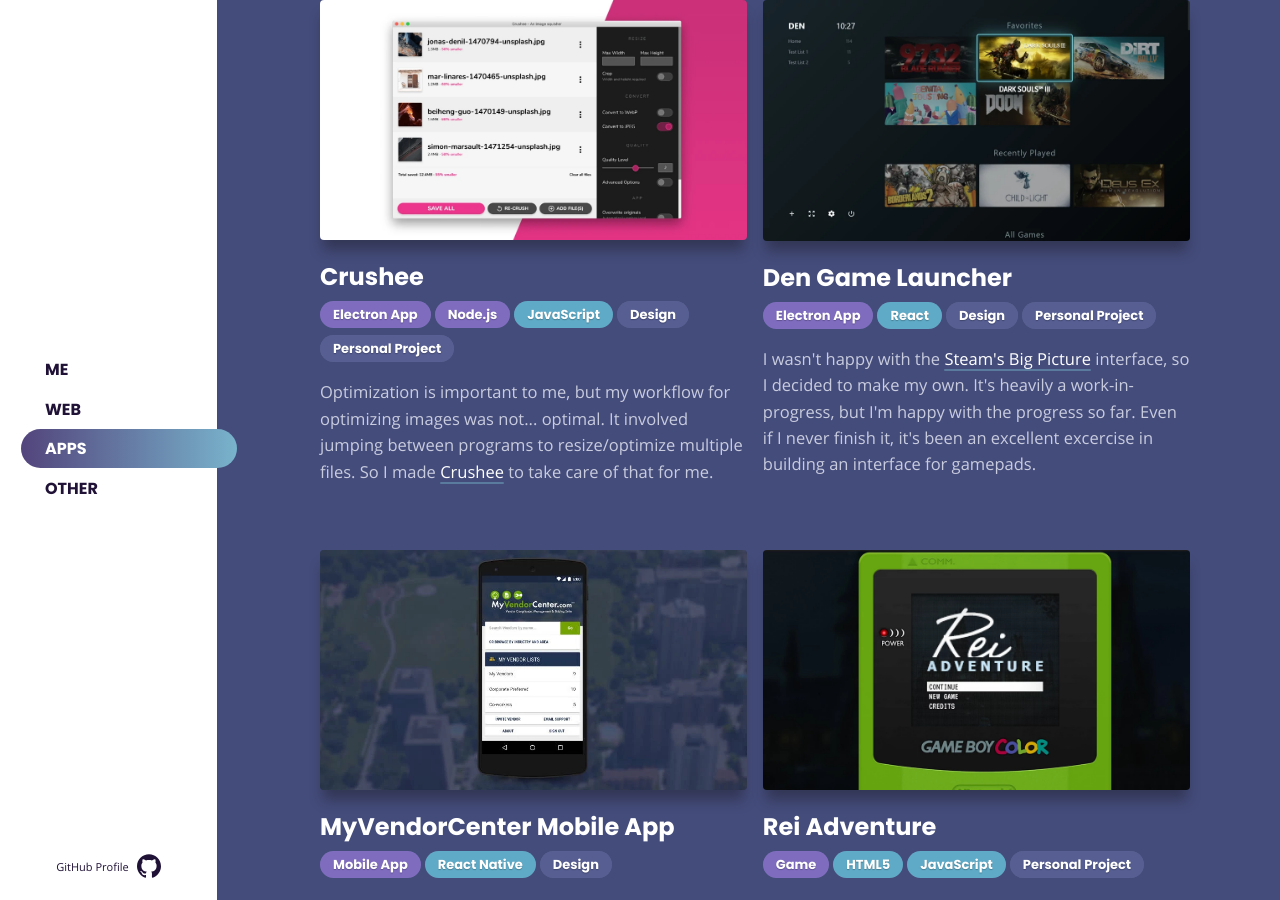
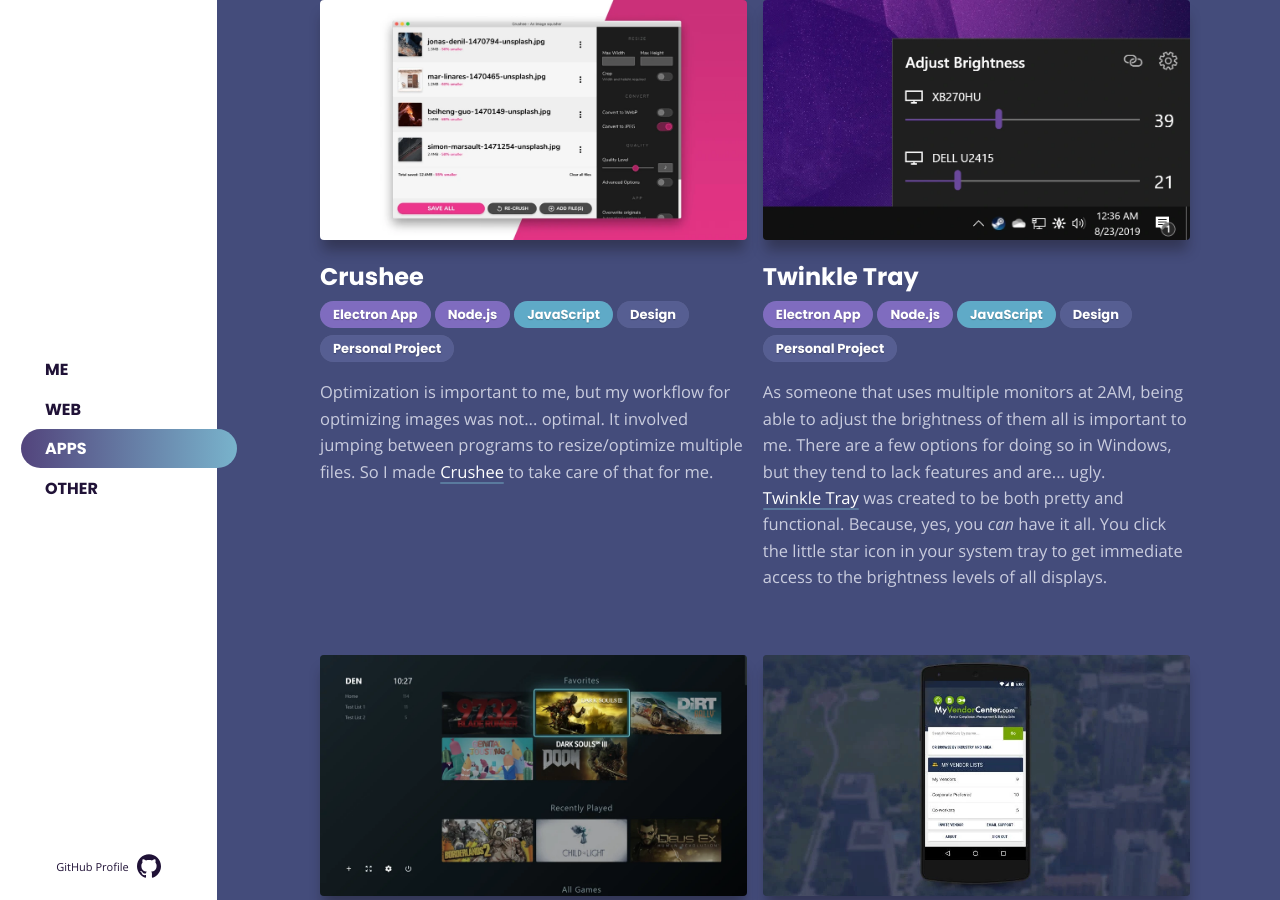
Before and after one commit to xanderfrangos/xanderfrangos.github.io, a Jekyll site: the page built from index.html, in a window 1280 px wide and 900 px high, scrolled down 3030 px. Built offline with Jekyll 4.4.1, drawn with Linux system fonts in a browser that asks for light colours.

Commit message:
Added Twinkle Tray

```diff
--- a/index.html
+++ b/index.html
@@ -230,6 +230,28 @@ layout: compress
                         </div>
                         <div class="portfolio-item">
                             <div class="image">
+                                <a href="https://twinkletray.com" target="_blank" rel="noopener">
+                                    <picture>
+                                        <source srcset="media/previews/webp/twinkle-tray.webp" type="image/webp">
+                                        <source srcset="media/previews/twinkle-tray.jpg" type="image/jpeg">
+                                        <img src="media/previews/twinkle-tray.jpg" alt="Twinkle Tray App" width="1020" height="573" loading="lazy" />
+                                    </picture>
+                                </a>
+                            </div>
+                            <div class="text">
+                                <h3>Twinkle Tray</h3>
+                                <div class="tags">
+                                    <span class="primary">Electron App</span>
+                                    <span class="primary">Node.js</span>
+                                    <span class="secondary">JavaScript</span>
+                                    <span>Design</span>
+                                    <span>Personal Project</span>
+                                </div>
+                                <p>As someone that uses multiple monitors at 2AM, being able to adjust the brightness of them all is important to me. There are a few options for doing so in Windows, but they tend to lack features and are... ugly. <a href="https://twinkletray.com">Twinkle Tray</a> was created to be both pretty and functional. Because, yes, you <em>can</em> have it all. You click the little star icon in your system tray to get immediate access to the brightness levels of all displays.</p>
+                            </div>
+                        </div>
+                        <div class="portfolio-item">
+                            <div class="image">
                                 <a href="https://github.com/xanderfrangos/electron-game-launcher" target="_blank" rel="noopener">
                                     <picture>
                                         <source srcset="media/previews/webp/den.webp" type="image/webp">
```
Also changed, not shown: media/previews/twinkle-tray.jpg (added), media/previews/webp/twinkle-tray.webp (added).
